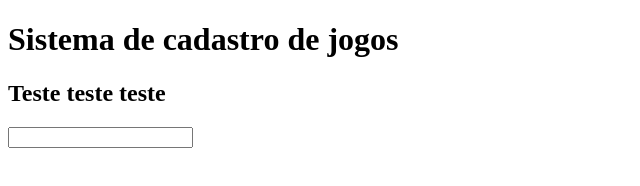
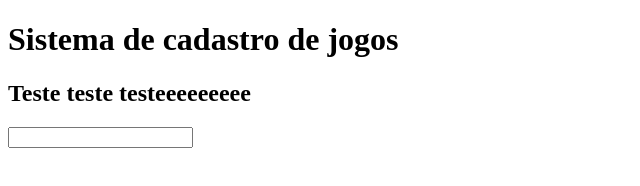
Before and after one commit to patihintze/iniciando, a plain HTML site: page index.html in a window 1280 px wide. Shown: the whole page, without its empty margins (0-640 px from the left). Drawn offline with Linux system fonts and the light colour scheme.

Commit message:
testeeeeee

```diff
--- a/index.html
+++ b/index.html
@@ -9,7 +9,7 @@
 <body>
     <h1>Sistema de cadastro de jogos</h1>
     <script src="app.js"></script>
-    <h2>Teste teste teste</h2>
+    <h2>Teste teste testeeeeeeeee</h2>
     <input type="text">
 </body>
 </html>
```
